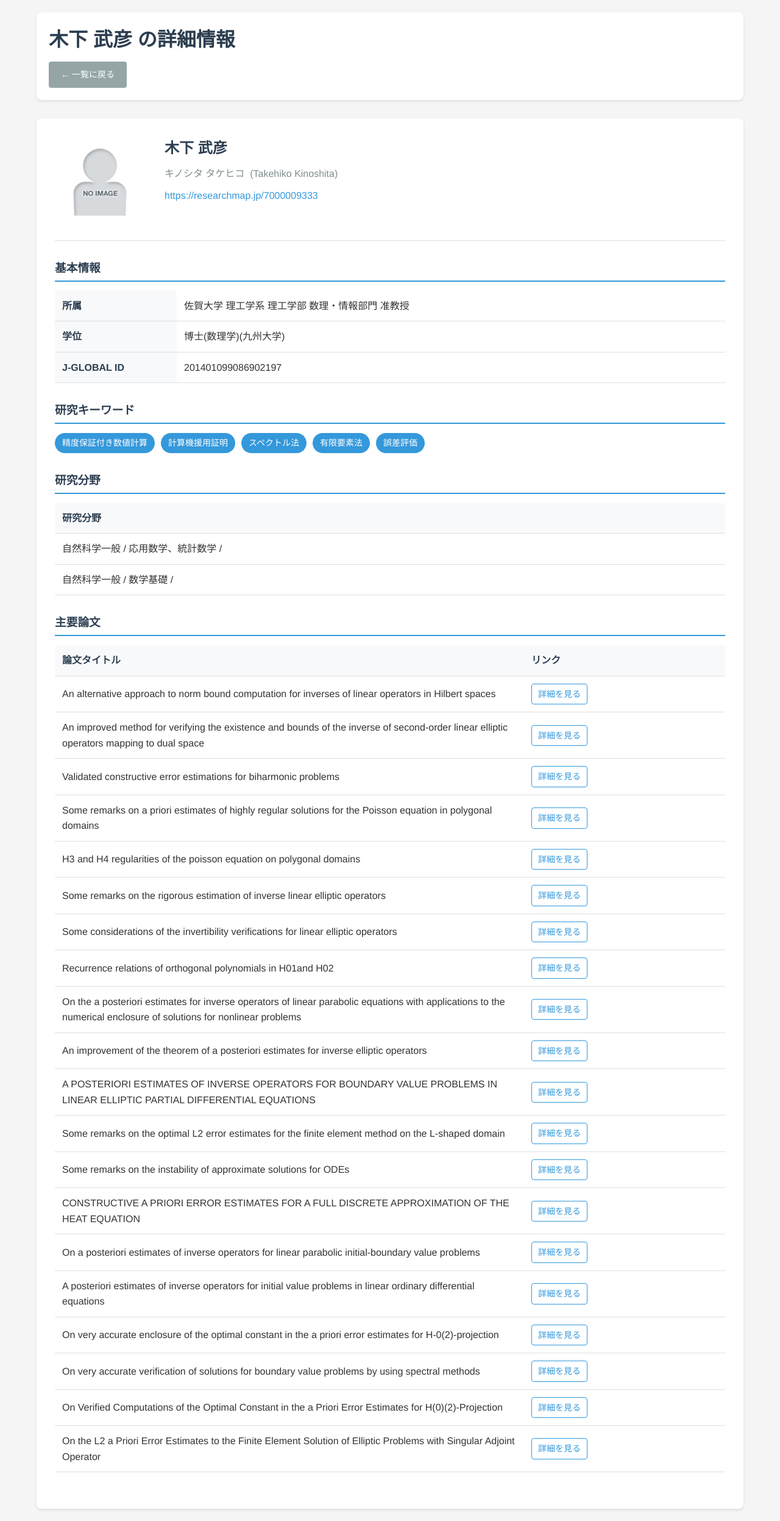
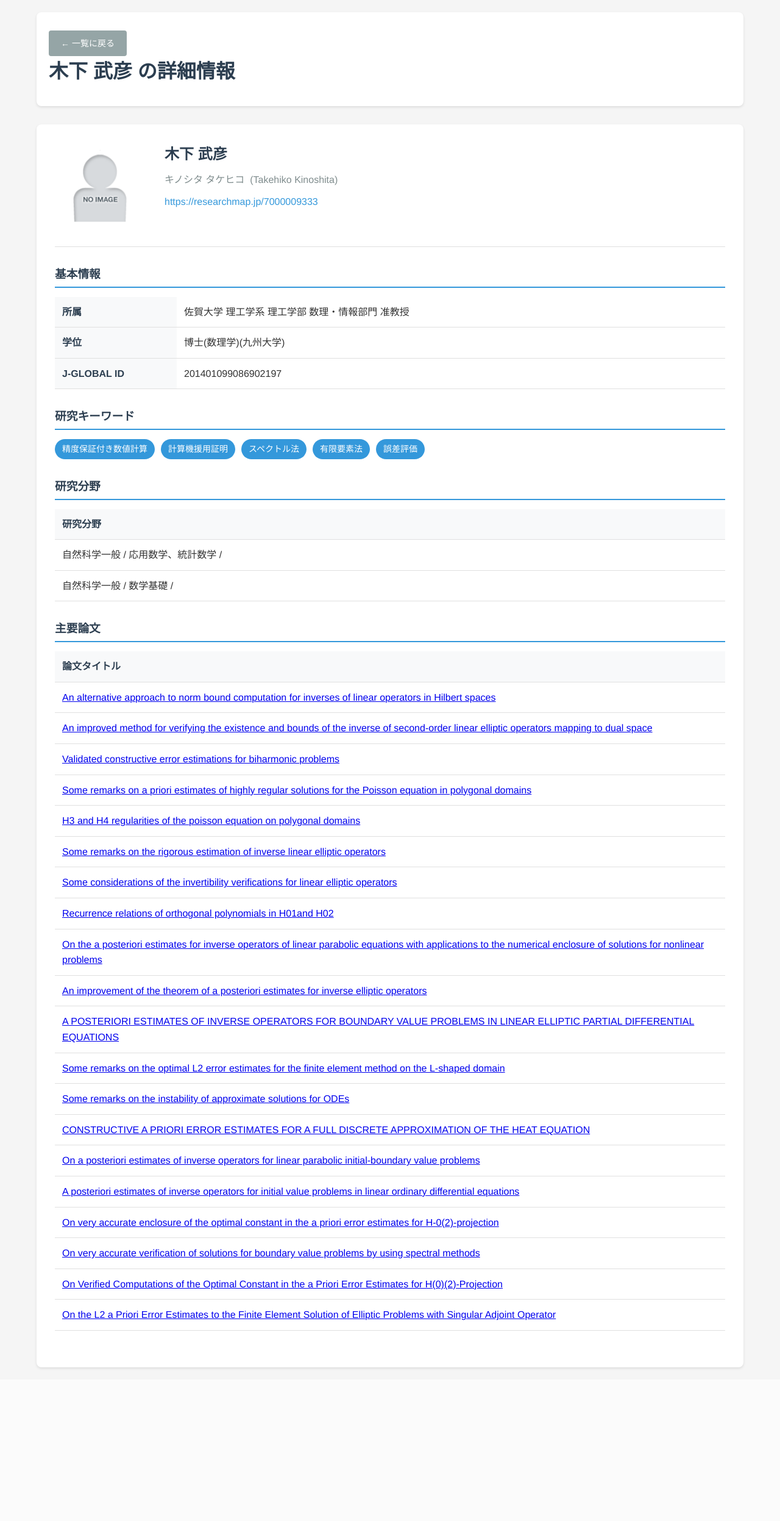
Before and after one commit to sgupge2503/teacher-info, a FastAPI app: page /teacher/8 in a window 1280 px wide. Shown: the whole page at 61% size. After the commit the page ends 2245 px from the top, so only its background shows below. Run offline with FastAPI, Linux system fonts and the light colour scheme; data comes from the database, SQL or seed files in the repository.

Commit message:
各教員のページを微調整

```diff
--- a/templates/detail.html
+++ b/templates/detail.html
@@ -9,10 +9,10 @@
 <body>
     <div class="container">
         <header>
-            <h1>{{ teacher.name }} の詳細情報</h1>
             <nav>
                 <a href="{{ url_for('index') }}" class="btn btn-secondary">← 一覧に戻る</a>
             </nav>
+            <h1>{{ teacher.name }} の詳細情報</h1>
         </header>
 
         <main>
@@ -84,19 +84,15 @@
                         <thead>
                             <tr>
                                 <th>論文タイトル</th>
-                                <th>リンク</th>
                             </tr>
                         </thead>
                         <tbody>
                             {% for paper in papers %}
                             <tr>
-                                <td>{{ paper.title }}</td>
                                 <td>
-                                    {% if paper.link %}
-                                    <a href="{{ paper.link }}" target="_blank" class="paper-link">詳細を見る</a>
-                                    {% else %}
-                                    <span class="no-link">リンクなし</span>
-                                    {% endif %}
+                                    <a href="{{ paper.link }}" target="_blank">
+                                        {{ paper.title }}
+                                    </a>
                                 </td>
                             </tr>
                             {% endfor %}
```
